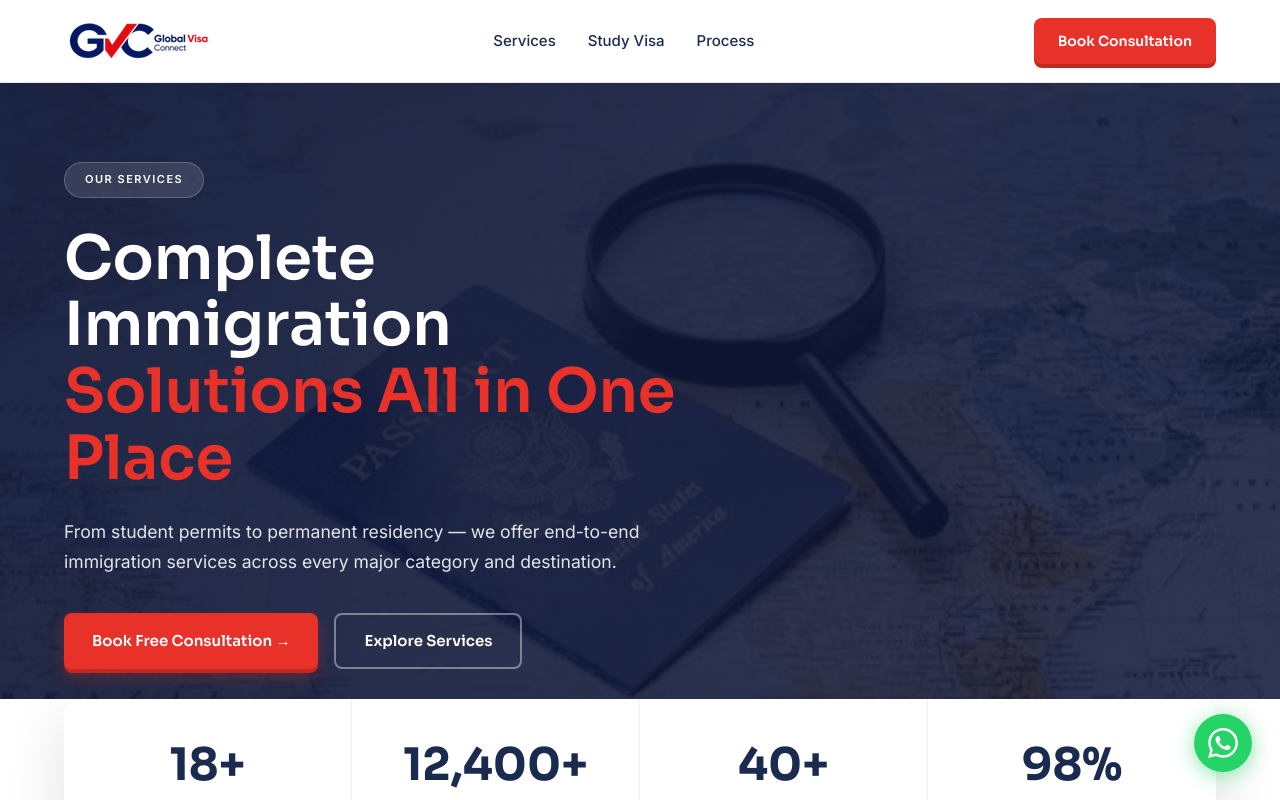
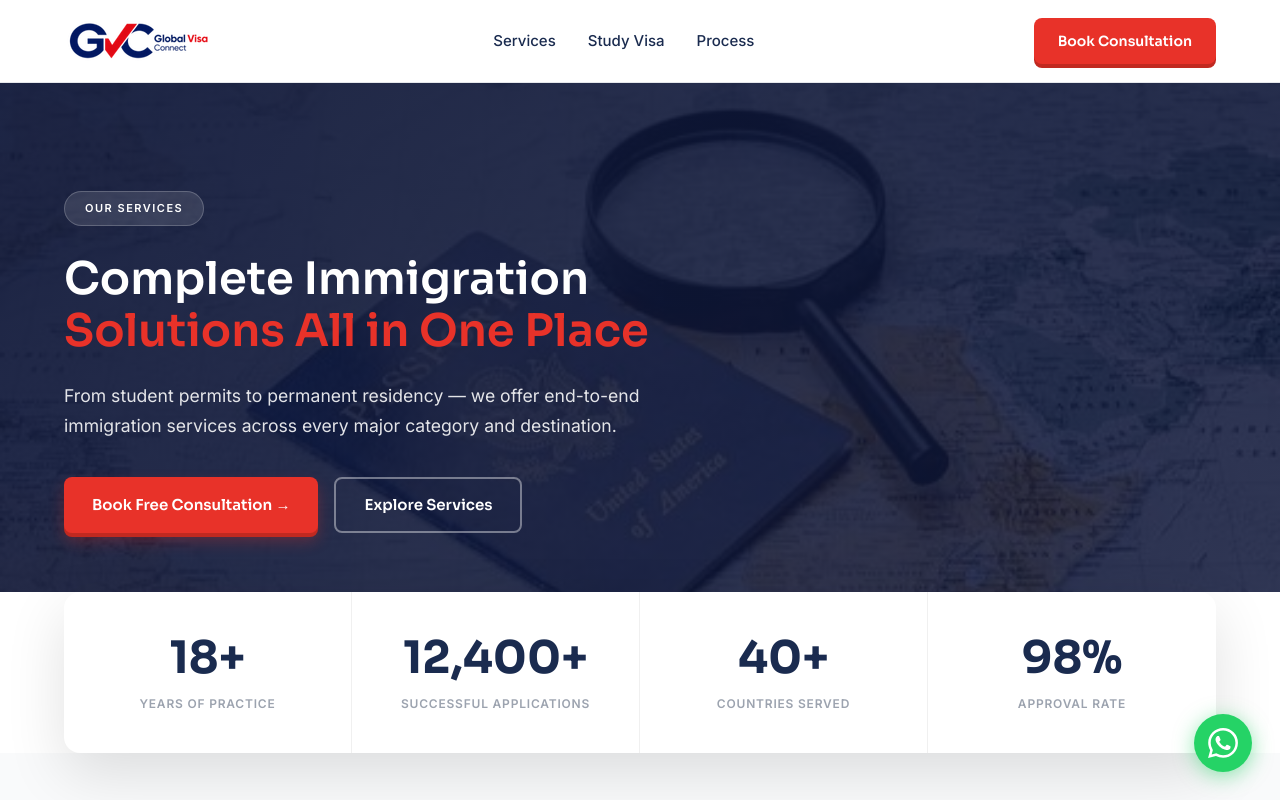
Before and after one commit to SocialThekaAccess/GVGlobalVisaconnect, a React (Vite) app: page /services in a window 1280 px wide. Shown: the top 800 px of the page. Built offline with nearby package versions, Linux system fonts and the light colour scheme.

Commit message:
Fix hero h1 font size on Service and StudyVisa pages to 2 lines

```diff
--- a/src/Components/Service.css
+++ b/src/Components/Service.css
@@ -132,9 +132,9 @@
 }
 
 .sr-hero-content h1 {
-  font-size: clamp(2.2rem, 5vw, 3.8rem);
+  font-size: clamp(1.8rem, 3.5vw, 3rem);
   color: white;
-  line-height: 1.1;
+  line-height: 1.15;
   margin-bottom: 24px;
   max-width: 700px;
 }
--- a/src/Components/StudyVisa.css
+++ b/src/Components/StudyVisa.css
@@ -142,9 +142,9 @@
 }
 
 .sv-hero-content h1 {
-  font-size: clamp(2.2rem, 5vw, 3.8rem);
+  font-size: clamp(1.8rem, 3.5vw, 3rem);
   color: white;
-  line-height: 1.1;
+  line-height: 1.15;
   margin-bottom: 24px;
   max-width: 680px;
 }
```
